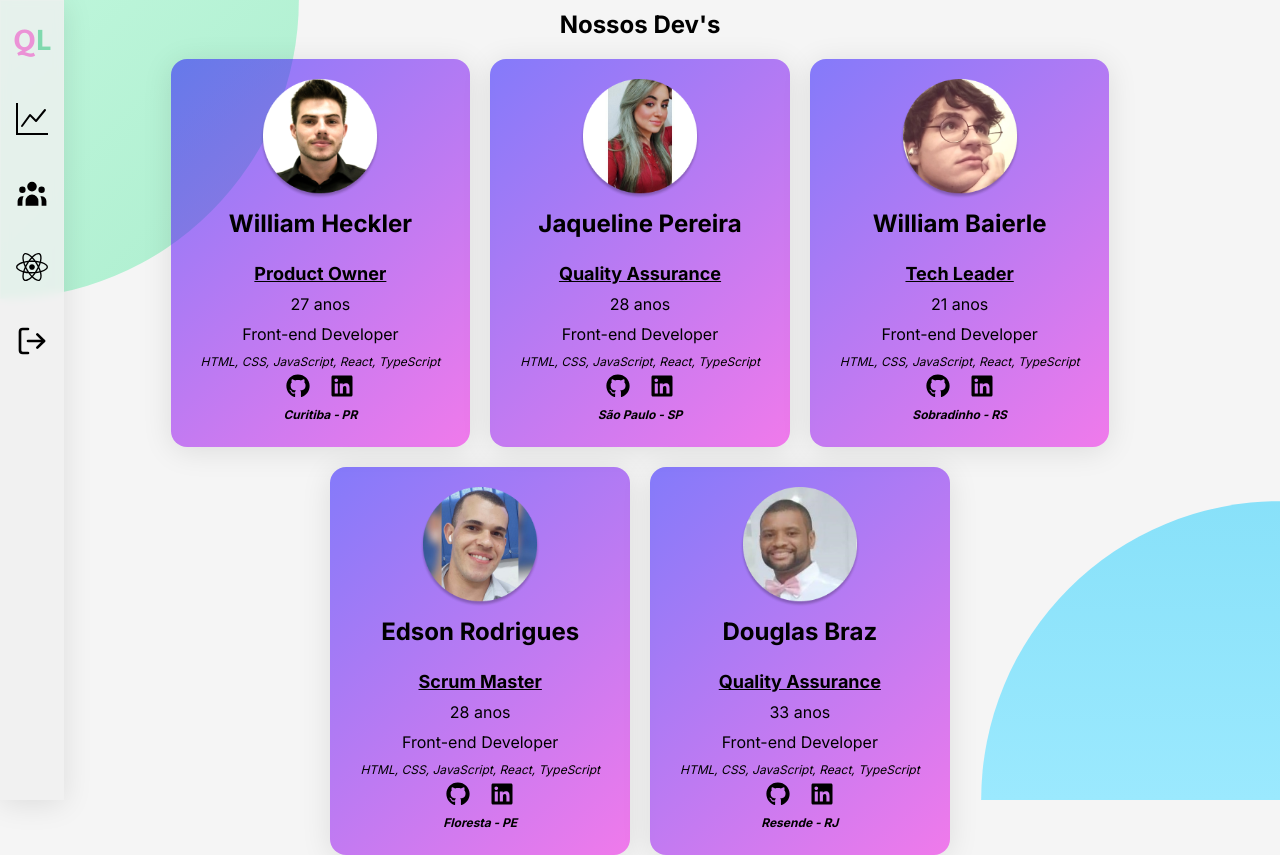
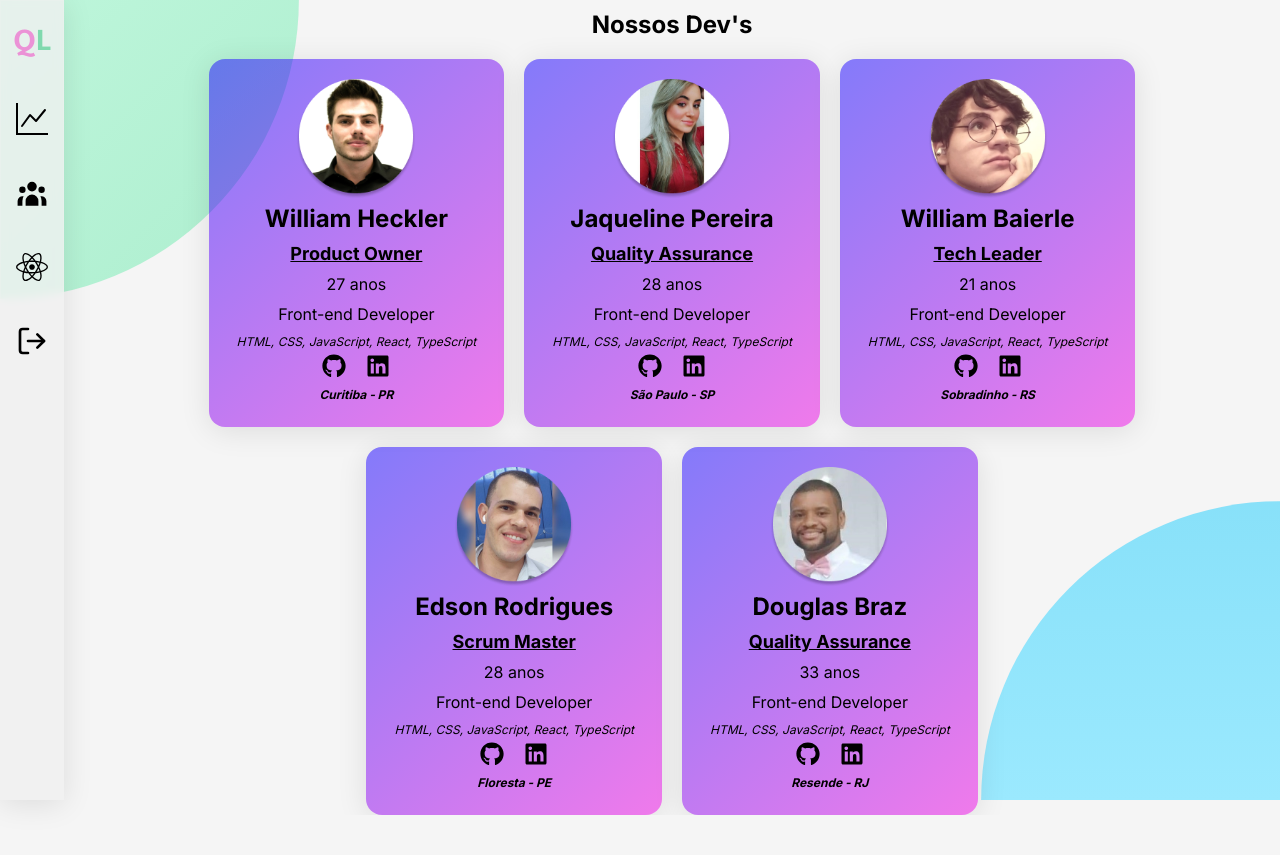
Before and after one commit to nittts/quality-life, a React (Create React App) app: page /about-us in a window 1280 px wide. After the commit the page ends 815 px from the top, so only its background shows below. Built offline with nearby package versions, Linux system fonts and the light colour scheme.

Commit message:
hotfix: re-style global n about-us page

```diff
--- a/src/components/DevCard/style.js
+++ b/src/components/DevCard/style.js
@@ -8,6 +8,8 @@ export const Ul = styled.ul`
   color: #000;
   list-style-type: none;
   justify-content: center;
+  margin-left: 15vw;
+  text-align: center;
   gap: 20px;
 
   li {
@@ -15,7 +17,7 @@ export const Ul = styled.ul`
     flex-direction: column;
     align-items: center;
     justify-content: center;
-    padding: 20px 30px;
+    padding: 20px 14px;
     background: linear-gradient(
       137deg,
       rgba(20, 0, 255, 0.5) 0%,
@@ -70,7 +72,12 @@ export const Ul = styled.ul`
   }
 
   @media (min-width: 768px) {
+    margin-left: 5vw;
     flex-direction: row;
+
+    li {
+      padding: 20px 28px;
+    }
   }
 
   @media (min-width: 1024px) {
--- a/src/pages/AboutUs/index.jsx
+++ b/src/pages/AboutUs/index.jsx
@@ -4,13 +4,15 @@ import { Container, DevsContainer } from "./style";
 
 const AboutUs = () => {
   return (
-    <Container>
-      <h2>Nossos Dev's</h2>
+    <>
+      <Container>
+        <h2>Nossos Dev's</h2>
+      </Container>
       <DevsContainer>
         <Sidebar />
         <DevCard />
       </DevsContainer>
-    </Container>
+    </>
   );
 };
 
--- a/src/pages/AboutUs/style.js
+++ b/src/pages/AboutUs/style.js
@@ -3,9 +3,16 @@ import styled from "styled-components";
 export const Container = styled.div`
   h2 {
     text-align: center;
-    margin: 10px 0 20px 0;
+    margin: 10px 0 20px 15vw;
+  }
+
+  @media (min-width: 768px) {
+    h2 {
+      margin: 10px 0 20px 5vw;
+    }
   }
 `;
+
 export const DevsContainer = styled.div`
   display: flex;
   align-items: center;
--- a/src/styles/Global.js
+++ b/src/styles/Global.js
@@ -16,7 +16,7 @@ const Global = createGlobalStyle`
         &::before,
         &::after {
             z-index: -1000;
-            position: absolute;
+            position: fixed;
             top: 0;
             left: 0;
 
```
